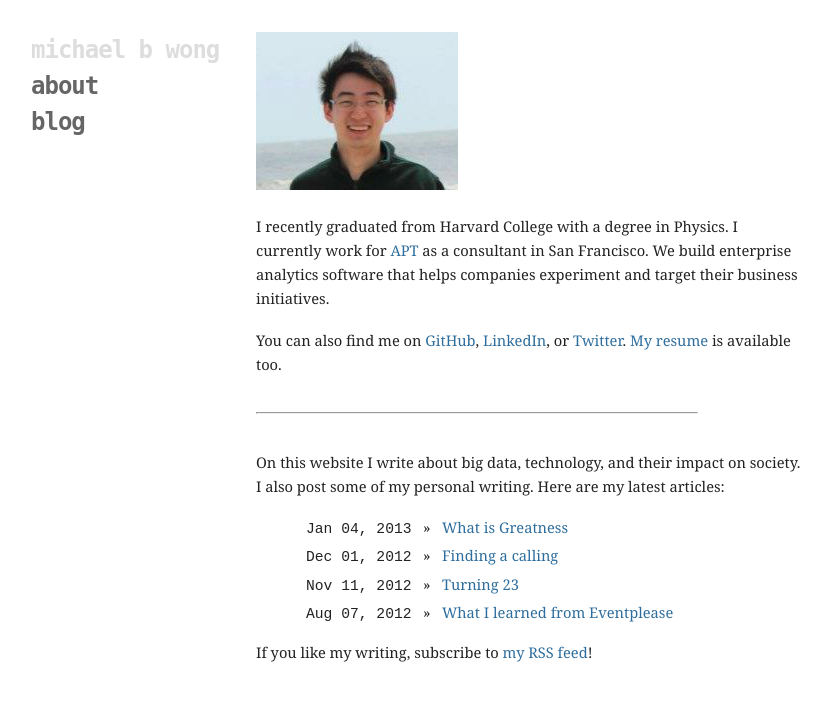
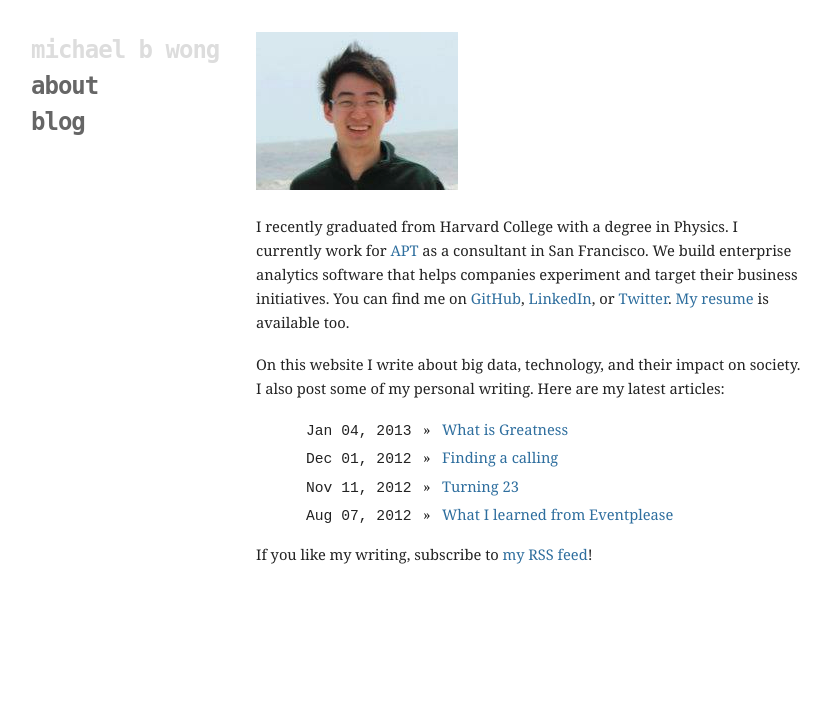
Before and after one commit to mbwong/mbwong.github.com, a Jekyll site: the page built from index.html, in a window 1280 px wide. Shown: the top 701 px of the page, without its empty margins (94-925 px from the left). Built offline with Jekyll 4.4.1, drawn with Linux system fonts in a browser that asks for light colours.

Commit message:
Update index.html

```diff
--- a/index.html
+++ b/index.html
@@ -6,9 +6,7 @@
 <div class="post">
 <p><img src="/mugshot.png"/></p>
 
-<p>I recently graduated from Harvard College with a degree in Physics. I currently work for <a href="http://predictivetechnologies.com">APT</a> as a consultant in San Francisco. We build enterprise analytics software that helps companies experiment and target their business initiatives.
-<p>You can also find me on <a href="http://github.com/mbwong">GitHub</a>, <a href="http://www.linkedin.com/pub/michael-wong/25/547/850">LinkedIn</a>, or <a href="http://twitter.com/mbwong">Twitter</a>. <a href="/resume.pdf">My resume</a> is available too.
-<hr/>
+<p>I recently graduated from Harvard College with a degree in Physics. I currently work for <a href="http://predictivetechnologies.com">APT</a> as a consultant in San Francisco. We build enterprise analytics software that helps companies experiment and target their business initiatives. You can find me on <a href="http://github.com/mbwong">GitHub</a>, <a href="http://www.linkedin.com/pub/michael-wong/25/547/850">LinkedIn</a>, or <a href="http://twitter.com/mbwong">Twitter</a>. <a href="/resume.pdf">My resume</a> is available too.
 <p>On this website I write about big data, technology, and their impact on society. I also post some of my personal writing. Here are my latest articles:</p>
   <ul style="list-style: none; padding: 0; margin: 0 0 14px 50px;">
   {% for post in site.posts limit: 4 %}
```
